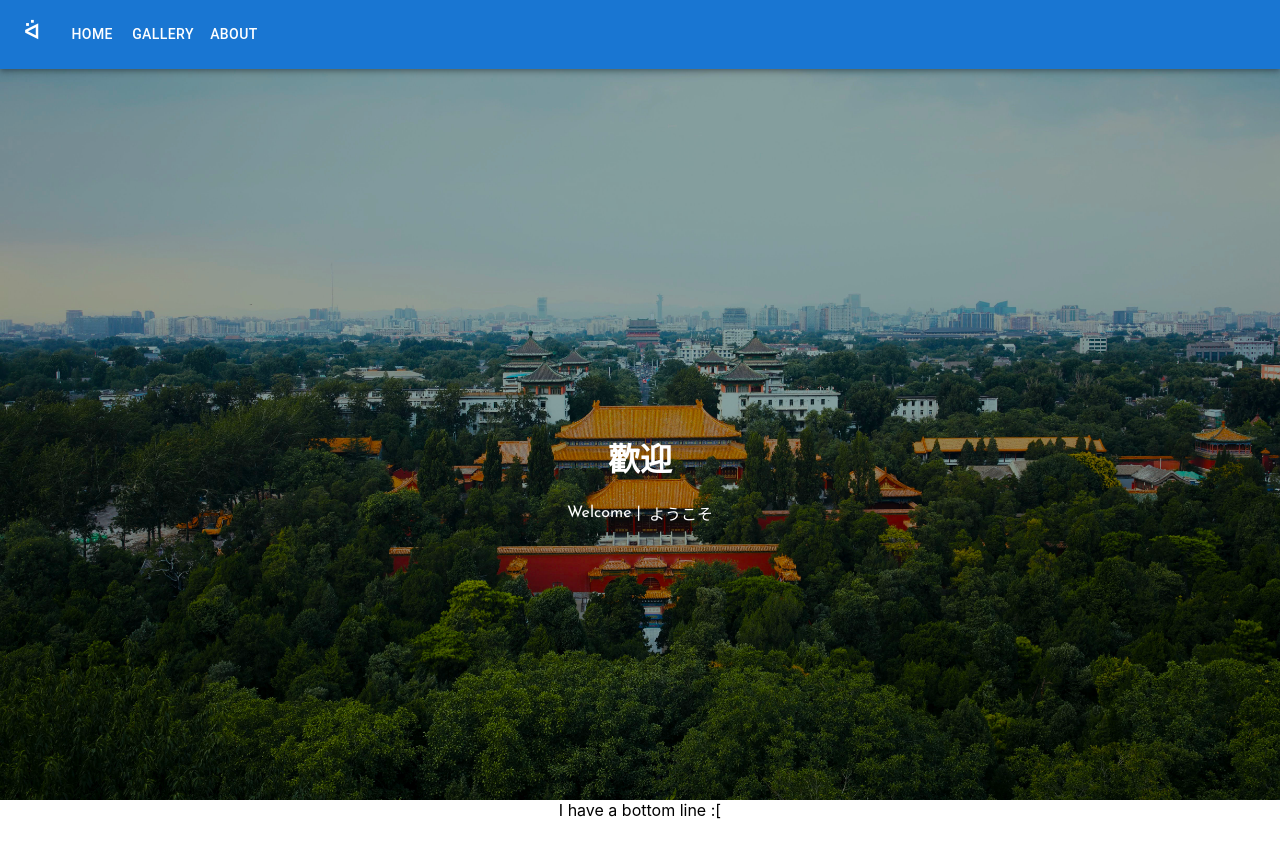
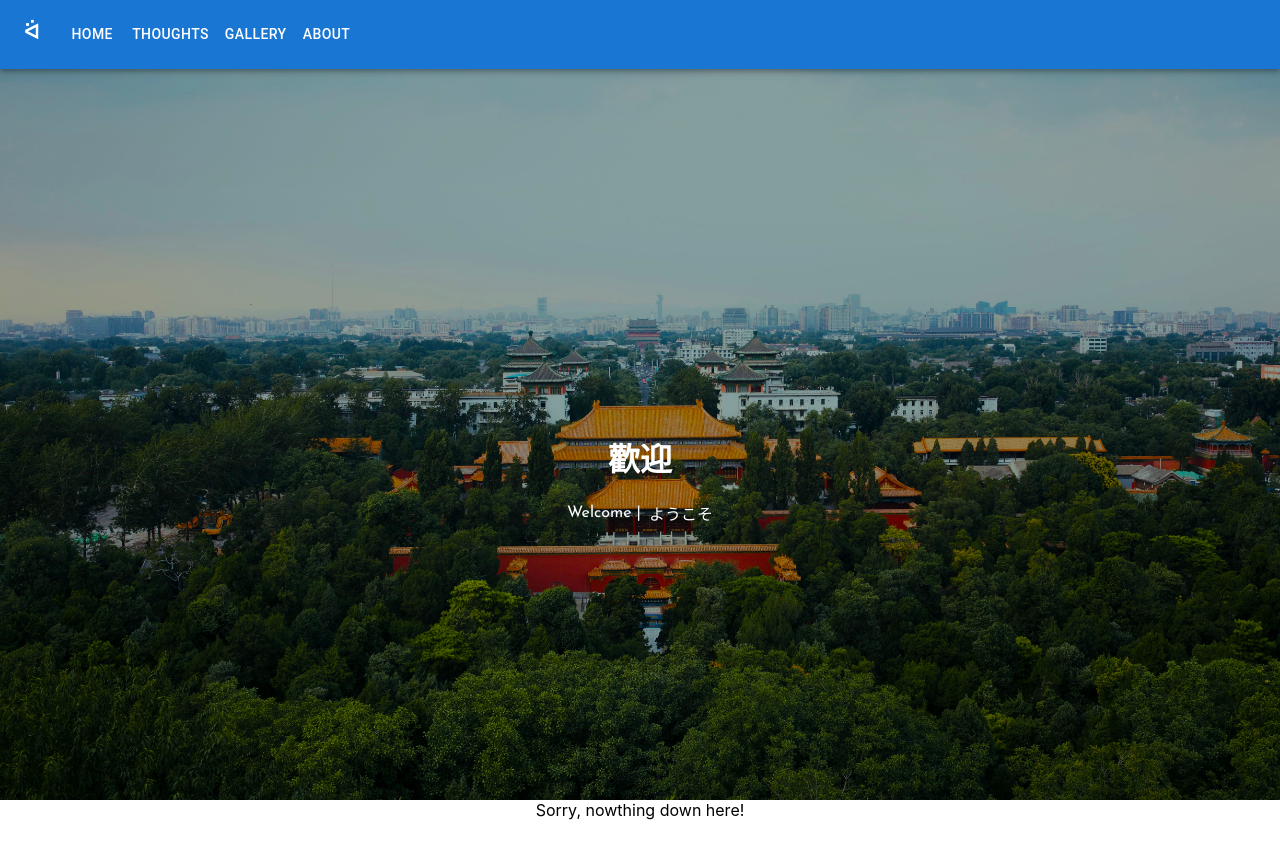
Before and after one commit to ti-ruo/ti-ruo.github.io, a React (Create React App) app: page /#/ in a window 1280 px wide. Before the commit this address led to /#/. Shown: the top 858 px of the page. Built offline with nearby package versions, Linux system fonts and the light colour scheme; a web font is replaced by a local one.

Commit message:
added new page

```diff
--- a/src/App.tsx
+++ b/src/App.tsx
@@ -16,6 +16,7 @@ import {containerStyle, fullPageBackgroundStyle} from './styles/styles';
 
 // React components
 import { Route, Routes } from 'react-router-dom';
+import Thoughts from './pages/thoughts';
 // open in new tab use '_blank' in target, else use '_self'
 // use MUI library
 // https://mui.com/core
@@ -33,6 +34,7 @@ function App() {
           <Routes>
             <Route path='/' Component={Home}/>
             <Route path="/home" Component={Home} />
+            <Route path="/thoughts" Component={Thoughts} />
             <Route path="/about" Component={About} />
             <Route path="/gallery" Component={Gallery} />
             <Route path="/gallery/east_coast" Component={EastCoast} />
@@ -42,7 +44,7 @@ function App() {
           </Routes>
         </div>
       </div>
-      <footer>I have a bottom line :[</footer>
+      <footer>Sorry, nowthing down here!</footer>
     </div>
   );
 }
--- a/src/navigation/navi.tsx
+++ b/src/navigation/navi.tsx
@@ -10,7 +10,7 @@ import Button from '@mui/material/Button';
 import MenuItem from '@mui/material/MenuItem';
 import MenuIcon from '@mui/icons-material/Menu';
 
-const pages = ['Home', 'Gallery', 'About'];
+const pages = ['Home', 'Thoughts', 'Gallery', 'About'];
 
 function ResponsiveAppBar() {
   const [anchorElNav, setAnchorElNav] = React.useState<null | HTMLElement>(null);
@@ -28,6 +28,8 @@ function ResponsiveAppBar() {
         setHrefPage('/#/about')
     }else if (page === 'Gallery'){
         setHrefPage('/#/gallery')
+    }else if (page === 'Thoughts'){
+        setHrefPage('/#/Thoughts')
     }
   },[]);
 
--- /dev/null
+++ b/src/pages/thoughts.tsx
@@ -0,0 +1,12 @@
+import { Stack } from '@mui/material';
+
+
+function Thoughts(){
+    return(
+        <div>
+            <h1>Loading....</h1>
+        </div>
+    )
+}
+
+export default Thoughts;
```
